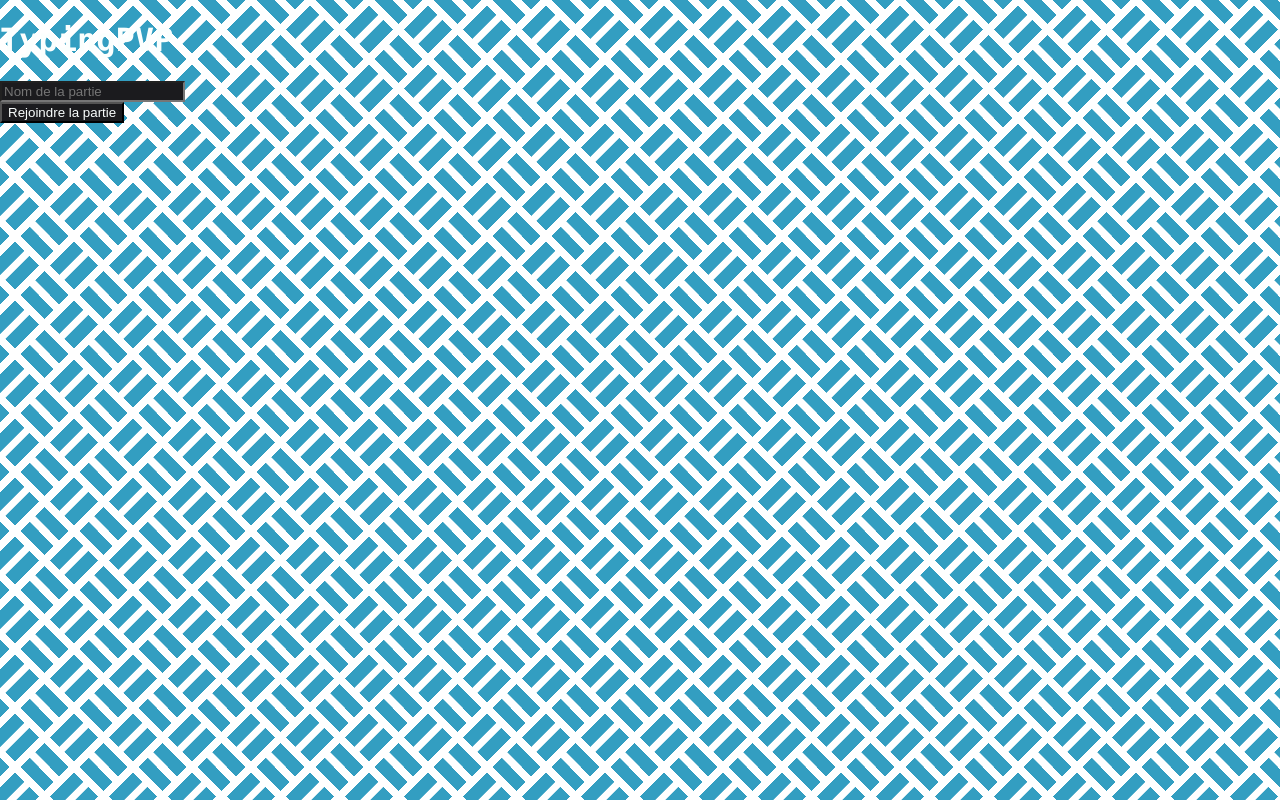
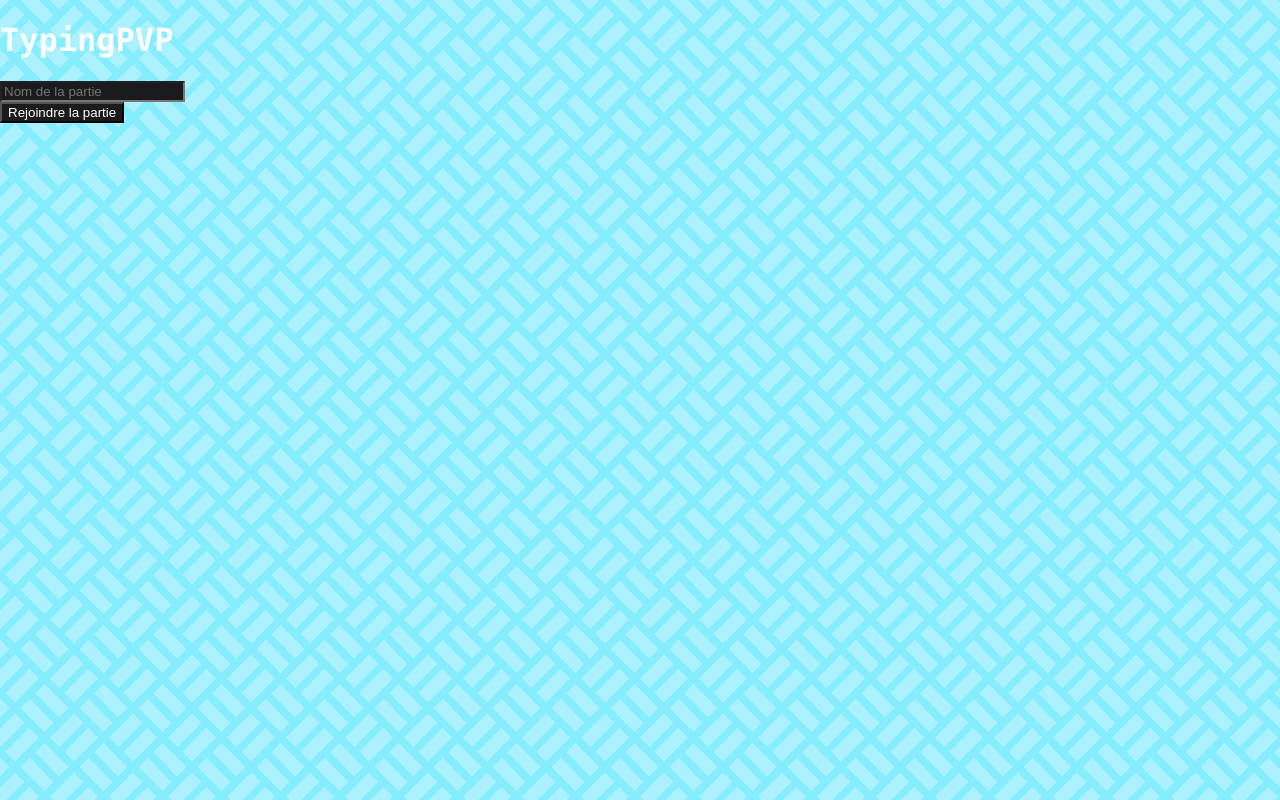
Before and after one commit to MagicTINTIN/typingPVP, a PHP site: page / in a window 1280 px wide. Run offline with PHP 8.4, Linux system fonts and the light colour scheme.

Commit message:
adding more colors and style

```diff
--- a/styles/common.css
+++ b/styles/common.css
@@ -109,8 +109,8 @@ input:-webkit-autofill:active {
 .semiTilesBG {
     --s: 59px;
     /* control the size*/
-    --c1: #ffffff;
-    --c2: #339ec1;
+    --c1: var(--cmv);
+    --c2: var(--cv);
 
     --_g: #0000 8%, var(--c1) 0 17%, #0000 0 58%;
     background:
@@ -205,7 +205,7 @@ input:-webkit-autofill:active {
 }
 
 #popUpErrorMessageClose {
-    background-color: var(--re);
+    background-color: var(--rv);
 }
 
 #popUpErrorMessageClose:hover {
@@ -213,7 +213,7 @@ input:-webkit-autofill:active {
 }
 
 #popUpInfoMessageClose {
-    background-color: var(--be);
+    background-color: var(--bv);
 }
 
 #popUpInfoMessageClose:hover {
--- a/styles/vars.css
+++ b/styles/vars.css
@@ -1,6 +1,7 @@
 /*
 https://colors.softplus.fr/?1567FF-ACC8FFL-3F68B2-FFA415-FFDDACL-B2863F-FFDE15-FFF1ACL-B2A23F-15E2FF-ACF1FFL-3FA4B2
-https://colors.softplus.fr/?0FE1FF-3CA3B2-FF2D0F-FF8472L-B24B3C-FFA50F-B2863C-0FFFA5-72FFC9L-3CB286
+more variants : https://colors.softplus.fr/?1567FF-ACC8FFL-3F68B2-FFA415-FFC060-FFDDACL-B2863F-FFDE15-FFF1ACL-B2A23F-15E2FF-60E9FF-ACF1FFL-3FA4B2
+red + green : https://colors.softplus.fr/?0FE1FF-3CA3B2-FF2D0F-FF8472L-B24B3C-FFA50F-B2863C-0FFFA5-72FFC9L-3CB286
 */
 
 :root {
@@ -13,10 +14,14 @@ https://colors.softplus.fr/?0FE1FF-3CA3B2-FF2D0F-FF8472L-B24B3C-FFA50F-B2863C-0F
     --gd: #3CB286;
 
     --o: #FFA415;
+    --om: #FFC060;
+    --omv: #FFCE86;
     --ov: #FFDDAC;
     --od: #B2863F;
 
     --c: #15E2FF;
+    --cm: #60E9FF;
+    --cmv: #86EDFF;
     --cv: #ACF1FF;
     --cd: #3FA4B2;
 
```
